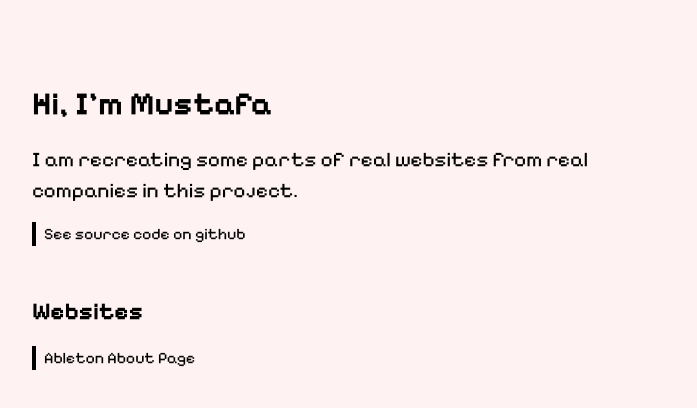
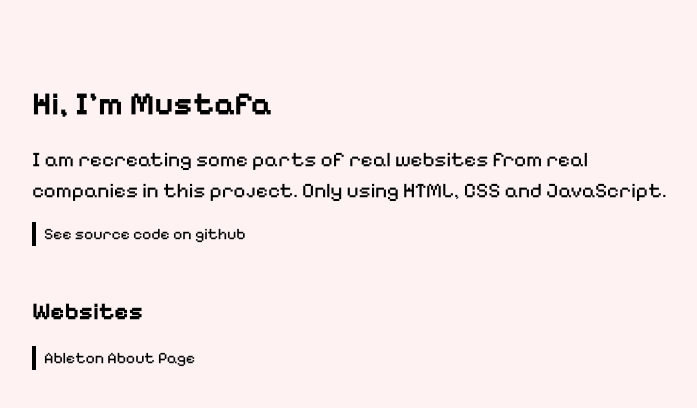
Before and after one commit to MustafaRavullu/web-design-projects, a plain HTML site: page index.html in a window 1280 px wide. Shown: the whole page, without its empty margins (288-985 px from the left). Drawn offline with nearby package versions, Linux system fonts and the light colour scheme.

Commit message:
feat: add used techs in landing page

```diff
--- a/index.html
+++ b/index.html
@@ -19,7 +19,7 @@
       <h1>Hi, I&apos;m Mustafa</h1>
       <p class="description">
         I am recreating some parts of real websites from real companies in this
-        project.
+        project. Only using HTML, CSS and JavaScript.
       </p>
       <div class="source-code-link">
         <box-icon name="chevron-right"></box-icon>
```
